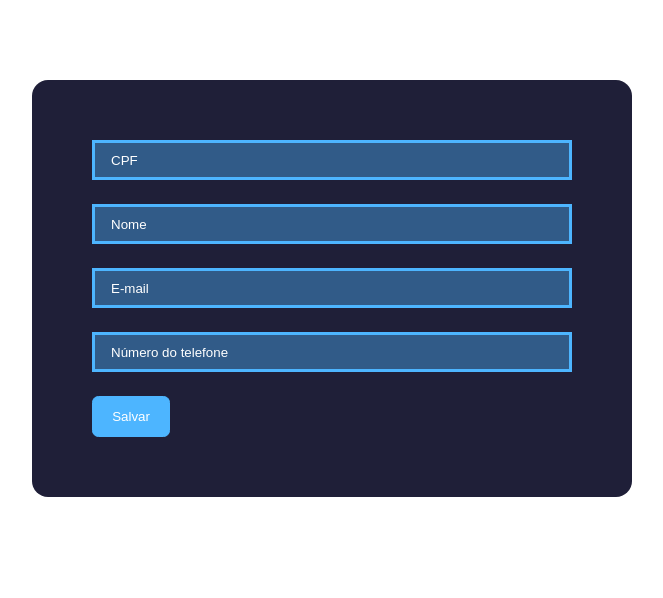
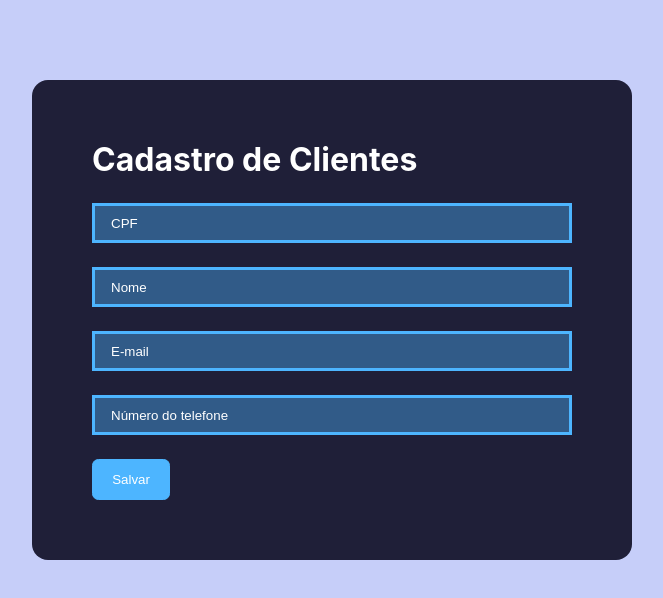
Before and after one commit to Jonathan-Galhardo/Formulario-CRUD, a React (Create React App) app: page / in a window 1280 px wide. Shown: the top 598 px of the page, without its empty margins (308-971 px from the left). Built offline with nearby package versions, Linux system fonts and the light colour scheme.

Commit message:
Estilização

```diff
--- a/src/App.css
+++ b/src/App.css
@@ -11,13 +11,16 @@
   text-decoration: none;
 }
 
+html {
+  background-color: var(--color-light);
+}
 :root {
   --color-bg: #1f1f38;
   --color-bg-variant: #2c2c6c;
   --color-primary: #4db5ff;
   --color-primary-variant: rgba(77, 181, 255, 0.4);
   --color-white: #fff;
-  --color-light: rgba(255, 255, 255, 0.6);
+  --color-light: rgba(179, 189, 248, 0.741);
   --transition: all 400ms ease;
   --container-width-lg: 75%;
   --container-width-md: 86%;
@@ -26,6 +29,7 @@
 
 body {
   width: 100vw;
+
 }
 
 form {
@@ -72,3 +76,7 @@ input, select, textarea, .radios, .checks {
     border-color: var(--color-primary);
     color: var(--color-white);
   }
+
+  h1 {
+    color: var(--color-white);
+  }
--- a/src/App.js
+++ b/src/App.js
@@ -18,7 +18,9 @@ function App() {
 
   console.log('handleSubmit', formValues)
   return (
+
     <form onSubmit={cadastroSubmit}>
+      <h1>Cadastro de Clientes</h1>
       <input className='cpf' type='text' name='cpf' id='cpf' placeholder='CPF' onChange={handleInputChange} value={formValues.cpf || ''}></input>
       <input className='name' type='text' name='name' id='name' placeholder='Nome' onChange={handleInputChange} value={formValues.name || ''}></input>
       <input className="email" type="text" name="email" id="email" placeholder='E-mail' onChange={handleInputChange} value={formValues.email || ''}></input>
```
